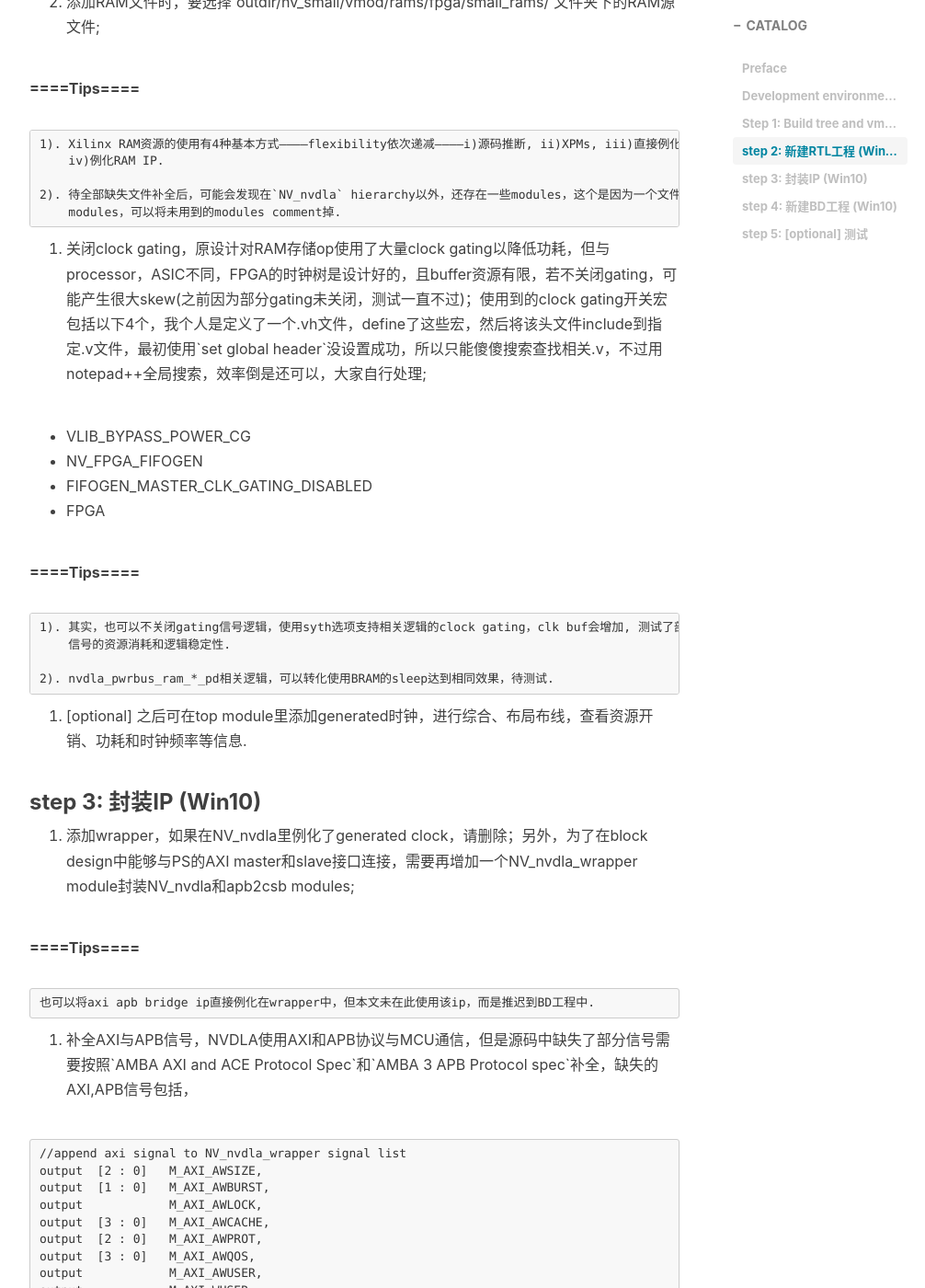
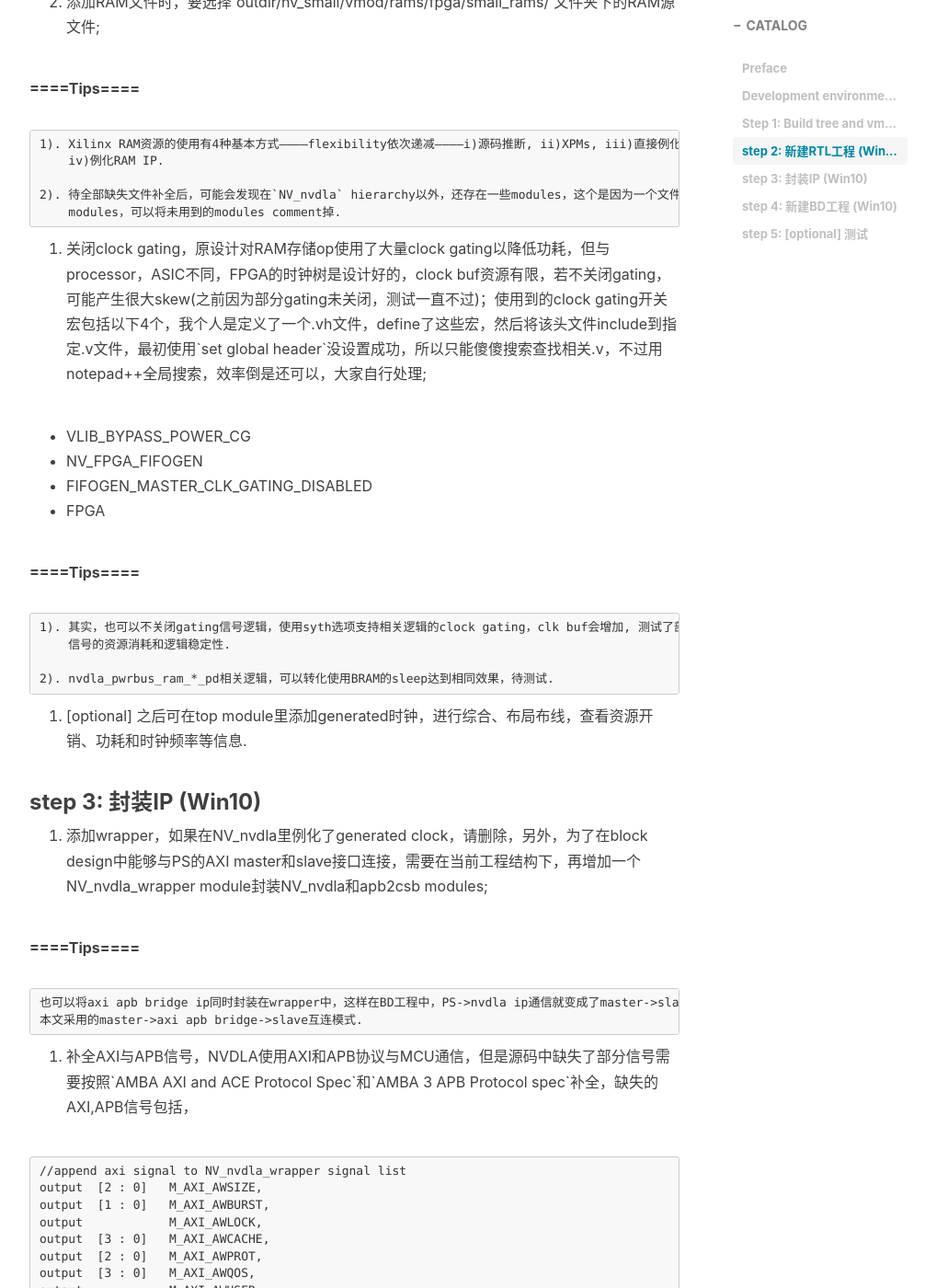
Before and after one commit to VVViy/VVViy.github.io, a Jekyll site: the page built from _posts/2018-09-12-nv_small-FPGA-Mapping-Workflow.md, in a window 1280 px wide and 1400 px high, scrolled down 1937 px. Shown: the whole window at 92% size, without its empty margins (233-1239 px from the left). Built offline with Jekyll 4.4.1, drawn with Linux system fonts in a browser that asks for light colours; nearby versions of some CDN libraries; comment, search, counter and statistics services are not loaded.

Commit message:
Update 2018-09-12-nv_small-FPGA-Mapping-Workflow.md

```diff
--- a/_posts/2018-09-12-nv_small-FPGA-Mapping-Workflow.md
+++ b/_posts/2018-09-12-nv_small-FPGA-Mapping-Workflow.md
@@ -65,7 +65,7 @@ CPAN > exit
     2). 待全部缺失文件补全后，可能会发现在`NV_nvdla` hierarchy以外，还存在一些modules，这个是因为一个文件中定义了多个
         modules，可以将未用到的modules comment掉.
 
-3. <requied> 关闭clock gating，原设计对RAM存储op使用了大量clock gating以降低功耗，但与processor，ASIC不同，FPGA的时钟树是设计好的，且buffer资源有限，若不关闭gating，可能产生很大skew(之前因为部分gating未关闭，测试一直不过)；使用到的clock gating开关宏包括以下4个，我个人是定义了一个.vh文件，define了这些宏，然后将该头文件include到指定.v文件，最初使用`set global header`没设置成功，所以只能傻傻搜索查找相关.v，不过用notepad++全局搜索，效率倒是还可以，大家自行处理;
+3. <requied> 关闭clock gating，原设计对RAM存储op使用了大量clock gating以降低功耗，但与processor，ASIC不同，FPGA的时钟树是设计好的，clock buf资源有限，若不关闭gating，可能产生很大skew(之前因为部分gating未关闭，测试一直不过)；使用到的clock gating开关宏包括以下4个，我个人是定义了一个.vh文件，define了这些宏，然后将该头文件include到指定.v文件，最初使用`set global header`没设置成功，所以只能傻傻搜索查找相关.v，不过用notepad++全局搜索，效率倒是还可以，大家自行处理;
 
 - VLIB_BYPASS_POWER_CG
 - NV_FPGA_FIFOGEN
@@ -83,11 +83,12 @@ CPAN > exit
 
 
 ### step 3: 封装IP (Win10)
-1. <required> 添加wrapper，如果在NV_nvdla里例化了generated clock，请删除；另外，为了在block design中能够与PS的AXI master和slave接口连接，需要再增加一个NV_nvdla_wrapper module封装NV_nvdla和apb2csb modules;
+1. <required> 添加wrapper，如果在NV_nvdla里例化了generated clock，请删除，另外，为了在block design中能够与PS的AXI master和slave接口连接，需要在当前工程结构下，再增加一个NV_nvdla_wrapper module封装NV_nvdla和apb2csb modules;
 
 **====Tips====**
 
-	也可以将axi apb bridge ip直接例化在wrapper中，但本文未在此使用该ip，而是推迟到BD工程中.
+	也可以将axi apb bridge ip同时封装在wrapper中，这样在BD工程中，PS->nvdla ip通信就变成了master->slave接口互连映射,而非
+	本文采用的master->axi apb bridge->slave互连模式.
 
 2. <required> 补全AXI与APB信号，NVDLA使用AXI和APB协议与MCU通信，但是源码中缺失了部分信号需要按照`AMBA AXI and ACE Protocol Spec`和`AMBA 3 APB Protocol spec`补全，缺失的AXI,APB信号包括，
 
```
